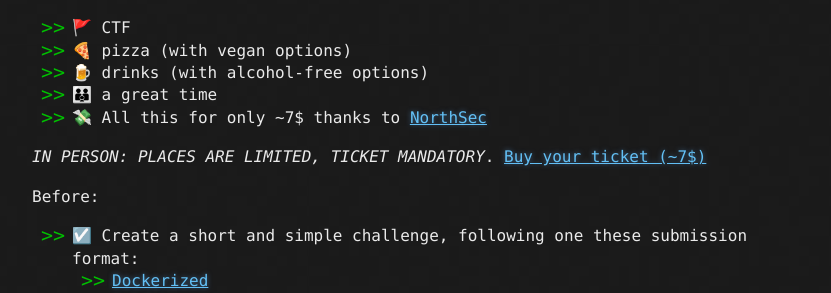
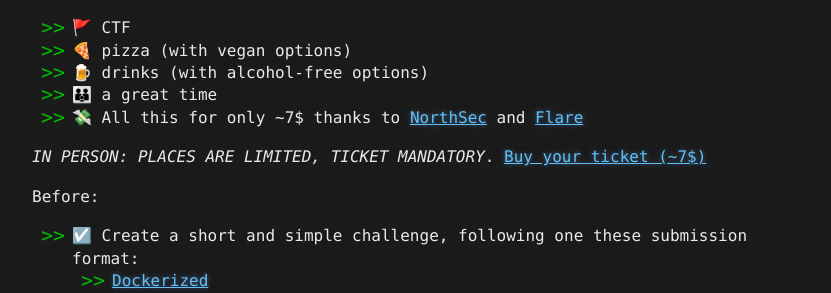
Before and after one commit to montrehack/montrehack.github.com, a Jekyll site: the page built from _posts/2024-12-18-h0h0h0day-challenge-exchange.md, in a window 1280 px wide and 900 px high, scrolled down 1399 px. Shown: the part 152-445 px from the top of the window, without its empty margins (224-1055 px from the left). Built offline with Jekyll 4.4.1, drawn with Linux system fonts in a browser that asks for light colours; emoji names are drawn with the system emoji font.

Commit message:
Added Flare Sponsor to website (#147)

```diff
--- a/_posts/2024-12-18-h0h0h0day-challenge-exchange.md
+++ b/_posts/2024-12-18-h0h0h0day-challenge-exchange.md
@@ -16,7 +16,7 @@ description_fr: |
     * De la :pizza: pizza (avec option végane)
     * Des :beer: consommations (avec options sans alcool)
     * :family: bin du fun
-    * :money_with_wings: Tout ça pour seulement ~7$ grâce à [NorthSec](https://nsec.io)
+    * :money_with_wings: Tout ça pour seulement ~7$ grâce à [NorthSec](https://nsec.io) et [Flare](https://flare.io)
 
     _EN PERSONNE: PLACES LIMITÉES, BILLET OBLIGATOIRE_. [Achetez votre billet (~7$)](https://www.eventbrite.ca/e/1092759616429)
 
@@ -43,7 +43,7 @@ description_en: |
     * :pizza: pizza (with vegan options)
     * :beer: drinks (with alcohol-free options)
     * :family: a great time
-    * :money_with_wings: All this for only ~7$ thanks to [NorthSec](https://nsec.io)
+    * :money_with_wings: All this for only ~7$ thanks to [NorthSec](https://nsec.io) and [Flare](https://flare.io)
 
     _IN PERSON: PLACES ARE LIMITED, TICKET MANDATORY_. [Buy your ticket (~7$)](https://www.eventbrite.ca/e/1092759616429)
 
@@ -204,5 +204,6 @@ Cette édition est terminé, voici les archives:
 
 
 [![NorthSec](/images/nsec_logo.png)](https://nsec.io/)
+[![Flare](/images/flare_logo.png)](https://flare.io/)
 
 Interested to sponsor or present a challenge? [Contact us here](https://docs.google.com/forms/d/e/1FAIpQLSecc0vfe3pIwMJjIBCYW4G43ZwtagwVESu_qHKnglnBc3R3ww/viewform?usp=sf_link).
```
Also changed, not shown: images/flare_logo.png (added).
